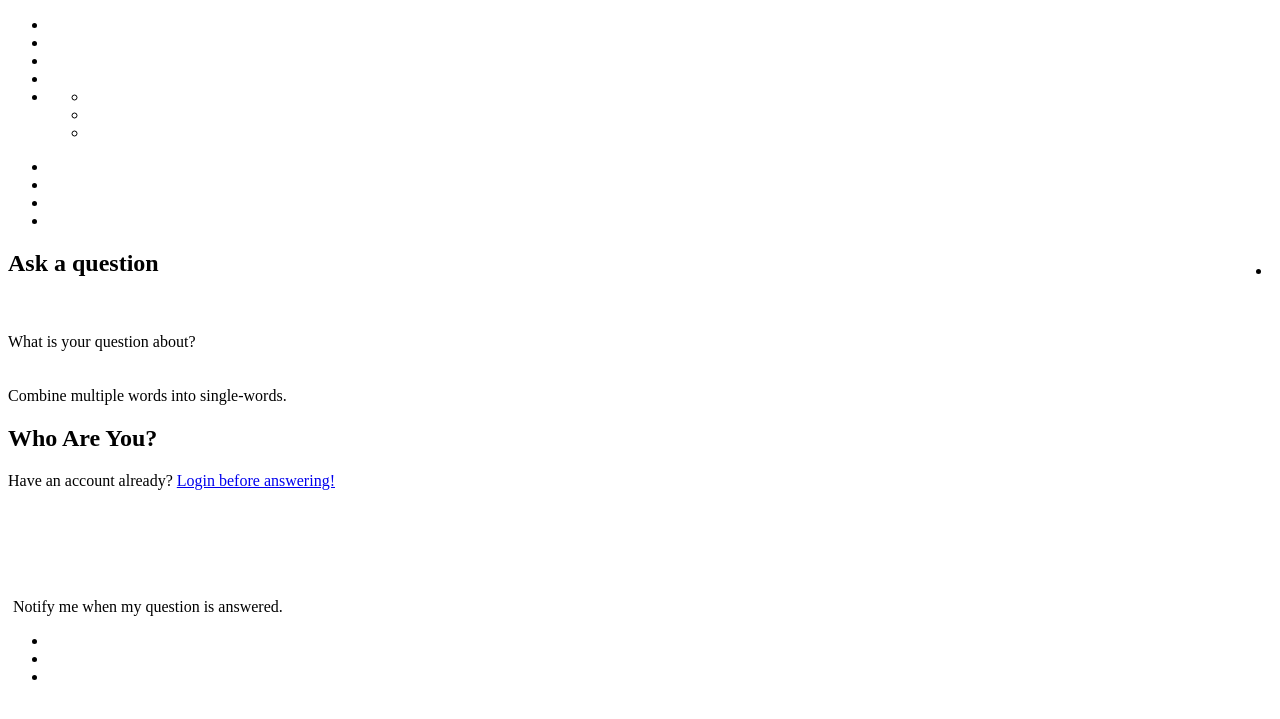
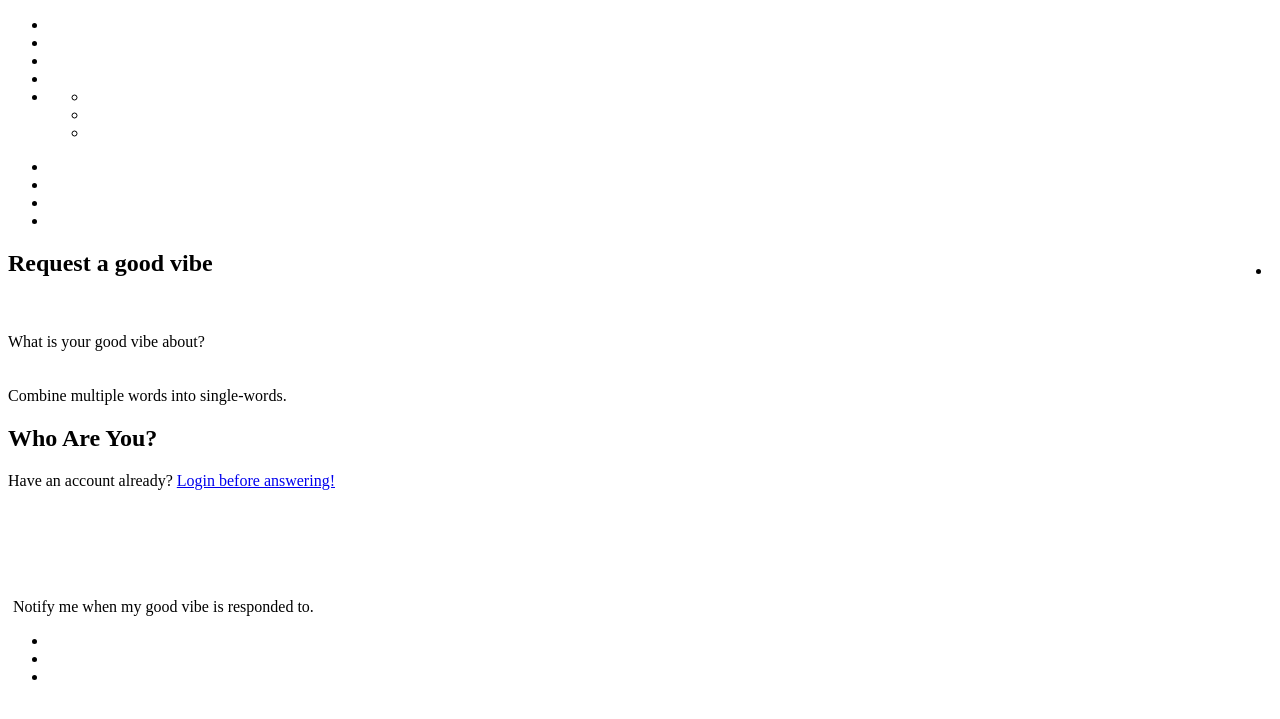
Before and after one commit to jonathanborthwick/nadim, a CakePHP app: the page made by goodvibes/app/views/posts/ask.ctp in a window 1280 px wide. Shown: the top 719 px of the page. Run offline with PHP 8.4 and a stand-in for CakePHP, Linux system fonts and the light colour scheme; the template is opened without the code that fills it, so the values that code supplies are empty; some libraries are stand-ins or nearby versions.

Commit message:
Changed ask a  question section to request good vibe. git ignore for windows Thumbs.db

```diff
--- a/goodvibes/app/controllers/posts_controller.php
+++ b/goodvibes/app/controllers/posts_controller.php
@@ -46,7 +46,7 @@ class PostsController extends AppController {
 	}
 
 	public function ask() {
-		$this->set('title_for_layout', __('Ask a question',true));
+		$this->set('title_for_layout', __('Requesta good vibe',true));
 
 		if(!empty($this->data)) {
 
--- a/goodvibes/app/views/layouts/fullWidth.ctp
+++ b/goodvibes/app/views/layouts/fullWidth.ctp
@@ -107,7 +107,7 @@
 		  <ul class="tabs" style="float: right;">
 			<li>
 				<?=$html->link(
-						'Ask a Question',
+						'Request a good vibe',
 						array('controller' => 'posts', 'action' => 'ask')
 					);
 				?>
--- a/goodvibes/app/views/posts/ask.ctp
+++ b/goodvibes/app/views/posts/ask.ctp
@@ -59,13 +59,13 @@
 		if($("#PostTitle").val().length < 10) {
 			$("#title_status").html('<span class="red"><?php echo __('Titles must be at least 10 characters long.',true) ?></span>');
 		} else {
-			$("#title_status").html('<?php echo __('What is your question about?',true) ?>');
+			$("#title_status").html('<?php echo __('What is your good vibe about?',true) ?>');
 		}
 	});
 
   });
   </script>
-<h2><?php echo __('Ask a question',true) ?></h2>
+<h2><?php echo __('Request a good vibe',true) ?></h2>
 <?php if ($session->read('errors')) {
 		foreach($session->read('errors.errors') as $error) {
 			echo '<div class="error">' . $error . '</div>';
@@ -76,7 +76,7 @@
 <?=$form->label(__('Title',true));?><br/>
 
 <?=$form->text('title', array('class' => 'wmd-panel big_input', 'value' => $session->read('errors.data.Post.title')));?><br/>
-<span id="title_status"class="quiet"><?php echo __('What is your question about?',true) ?></span>
+<span id="title_status"class="quiet"><?php echo __('What is your good vibe about?',true) ?></span>
 <div id="resultsContainer"></div>
 
 <div id="wmd-button-bar" class="wmd-panel"></div>
@@ -109,6 +109,6 @@
 <?php } ?>
 <br/><br/>
 <?=$form->checkbox('Post.notify', array('checked' => true));?>
-<span style="margin-left: 5px;"><?php echo __('Notify me when my question is answered.',true) ?></span>
+<span style="margin-left: 5px;"><?php echo __('Notify me when my good vibe is responded to.',true) ?></span>
 
-<?=$form->end( __('Ask a question',true));?>
+<?=$form->end( __('Request a good vibe',true));?>
```
Also changed, not shown: 1 other file.
